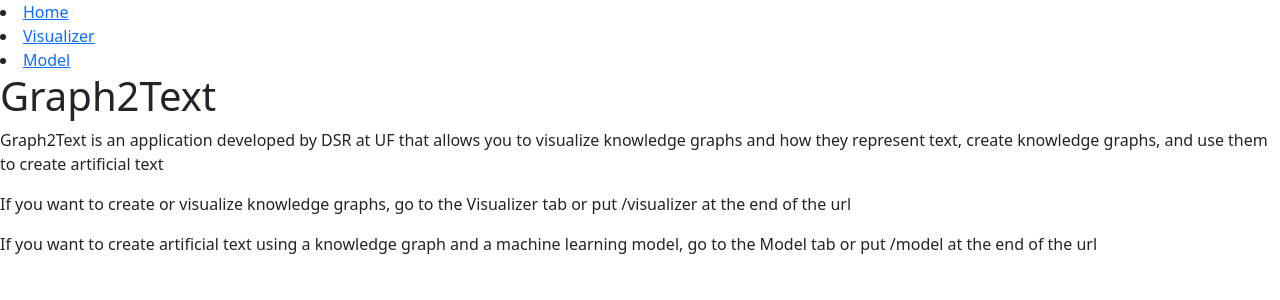
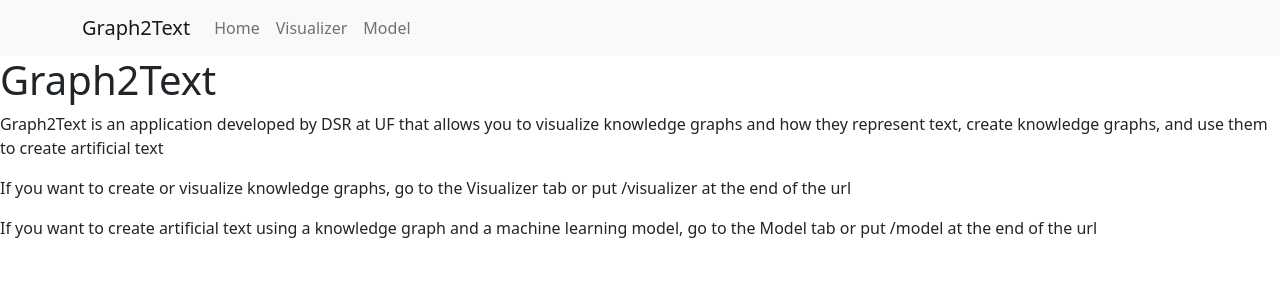
Before and after one commit to eychen2/KGTeller, a React (Create React App) app: page / in a window 1280 px wide. Shown: the top 300 px of the page. Built offline with nearby package versions, Linux system fonts and the light colour scheme.

Commit message:
made the navbar better

```diff
--- a/src/App.js
+++ b/src/App.js
@@ -1,12 +1,23 @@
 import { BrowserRouter as Router, Routes, Route } from "react-router-dom";
-import Navbar from "./Components/Navbar"
 import Home from "./Pages/Home"
 import Visualizer from "./Pages/KnowledgeVisualizer"
 import Model from "./Pages/Model"
+import Container from 'react-bootstrap/Container';
+import Nav from 'react-bootstrap/Nav';
+import Navbar from 'react-bootstrap/Navbar';
 function App() {
   return (
     <Router>
-      <Navbar />
+      <Navbar bg="light" variant="light">
+        <Container>
+          <Navbar.Brand href="/">Graph2Text</Navbar.Brand>
+          <Nav className="me-auto">
+            <Nav.Link href="/">Home</Nav.Link>
+            <Nav.Link href="visualizer">Visualizer</Nav.Link>
+            <Nav.Link href="model">Model</Nav.Link>
+          </Nav>
+        </Container>
+      </Navbar>
       <Routes>
         <Route path='/' element={<Home/>} />
         <Route path='/visualizer' element={<Visualizer/>} />
--- a/src/Components/Form.js
+++ b/src/Components/Form.js
@@ -26,7 +26,7 @@ const Form = ({elements,setElements,edges, setEdges, setsentence, setcolors, set
         var index = elements.findIndex(x=>x.id===node)
         if(index===-1&&node!=='')
         {
-            setElements([...elements, {id: node.toLowerCase(), data: {label: node},position:{x:0,y:700}, style:{color: colors[elements.length]}}].sort((a, b) => {
+            setElements([...elements, {id: node.toLowerCase(), data: {label: node},position:{x:0,y:400}, style:{color: colors[elements.length]}}].sort((a, b) => {
                 return a.id.length - b.id.length;
             }));
             setcolormap(colormap.set(node.toLowerCase(),colors[elements.length]))
--- a/src/Components/Navbar.js
+++ /dev/null
@@ -1,18 +0,0 @@
-import React from 'react';
-import {  Link } from "react-router-dom";
-const Navbar= () =>{
-  return (
-    <div>
-        <li>
-      <Link to="/">Home</Link>
-    </li>
-    <li>
-      <Link to="/visualizer">Visualizer</Link>
-    </li>
-    <li>
-      <Link to="/model">Model</Link>
-    </li>
-  </div>
-  );
-}
-export default Navbar;
```
